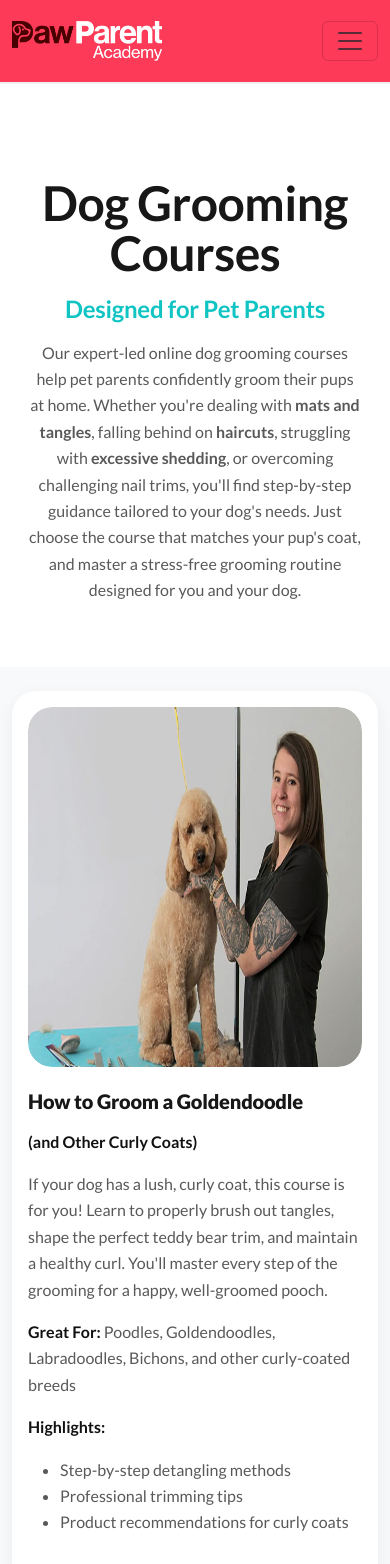
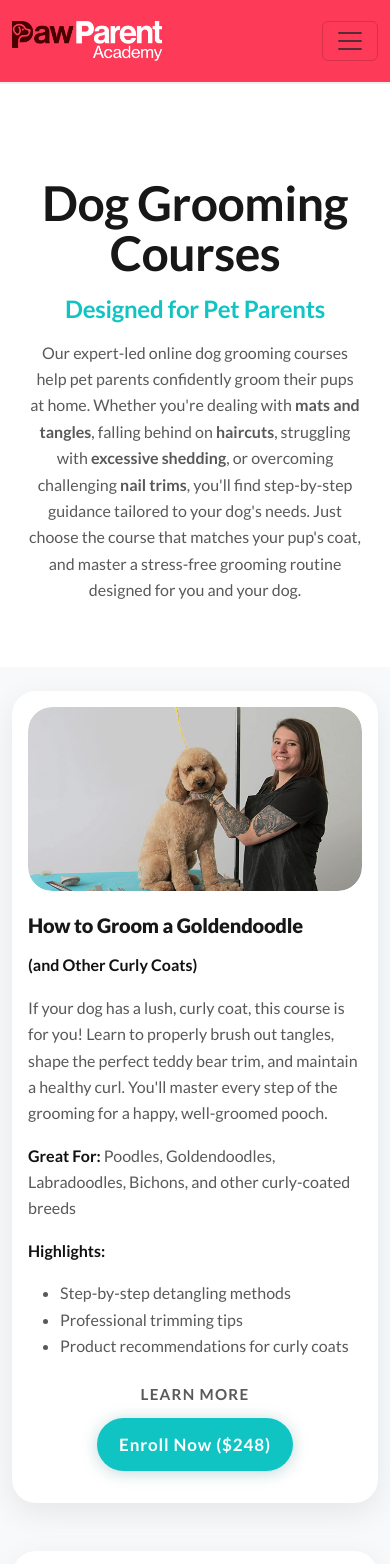
Before and after one commit to QCCareerSchool-Org/www.pawparentacademy.com, a Next.js app: page /courses in a window 390 px wide. Shown: the top 1564 px of the page. Built offline with nearby package versions, Linux system fonts and the light colour scheme.

Commit message:
Update mobile spacing

```diff
--- a/src/app/(main)/courses/CoursesHero/index.tsx
+++ b/src/app/(main)/courses/CoursesHero/index.tsx
@@ -10,7 +10,7 @@ export default function CoursesHero() {
             <h1 className="hero-heading">Dog Grooming Courses</h1>
             <h2 className={`hero-subheading ${styles.subtitle}`}>Designed for Pet Parents</h2>
             <p className="mt-3">
-              Our expert-led online dog grooming courses help pet parents confidently groom their pups at home. Whether you&apos;re dealing with <strong>mats and tangles</strong>, falling behind on <strong>haircuts</strong>, struggling with <strong>excessive shedding</strong>,  or overcoming challenging nail trims, you&apos;ll find step-by-step guidance tailored to your dog&apos;s needs.  Just choose the course that matches your pup&apos;s coat, and master a stress-free grooming routine designed for you and your dog.
+              Our expert-led online dog grooming courses help pet parents confidently groom their pups at home. Whether you&apos;re dealing with <strong>mats and tangles</strong>, falling behind on <strong>haircuts</strong>, struggling with <strong>excessive shedding</strong>,  or overcoming challenging <strong>nail trims</strong>, you&apos;ll find step-by-step guidance tailored to your dog&apos;s needs. Just choose the course that matches your pup&apos;s coat, and master a stress-free grooming routine designed for you and your dog.
             </p>
           </div>
         </div>
--- a/src/app/(main)/courses/PupPlaybooksHero/index.tsx
+++ b/src/app/(main)/courses/PupPlaybooksHero/index.tsx
@@ -9,7 +9,7 @@ export default function PupPlaybooksHero() {
           <div className="col-12 col-md-8 text-center">
             <h1 className="hero-heading">Pup Playbooks</h1>
             <h2 className={`hero-subheading ${styles.subtitle}`}>Care for Every Dog</h2>
-            <p className="lead mt-3">
+            <p className="mt-3">
               Discover quick and effective techniques to keep your pup happy, clean, and well-maintained with Paw Parent Academy&apos;s Pup Playbooks. These mini-courses are designed to make grooming easy, with simple, at-home care that enhances your pet&apos;s well-being and strengthens the bond you share.
             </p>
           </div>
--- a/src/app/(main)/courses/page.tsx
+++ b/src/app/(main)/courses/page.tsx
@@ -22,7 +22,7 @@ export default function CoursesPage() {
       {/* Pup Playbooks section (hero + single feature) */}
       <PupPlaybooksHero />
 
-      {/* Pup Playbooks feature row: two cards */}
+      {/* Pup Playbooks course cards */}
       <section className="py-4 bg-white">
         <div className="container">
           <div className="row justify-content-center">
@@ -38,7 +38,7 @@ export default function CoursesPage() {
                 'Tools for stress-free trimming',
               ]}
               imageSrc={nailsThumb}
-              greatFor='All breeds, from tiny Chihuahuas to big Labradors'
+              greatFor="All breeds, from tiny Chihuahuas to big Labradors"
               learnHref="/courses/nail-trims-made-easy"
               enrollHref="/resource_redirect/offers/BZSKFNXJ"
               price="$68"
@@ -56,19 +56,14 @@ export default function CoursesPage() {
                 'Tips for maintaining coat health',
               ]}
               imageSrc={desheddingThumb}
-              greatFor='Heavy shedding double-coated breeds'
+              greatFor="Heavy shedding double-coated breeds"
               learnHref="/courses/deshedding-mastery"
               enrollHref="/resource_redirect/offers/FvrF2AjN"
               price="$68"
             />
           </div>
-        </div>
-      </section>
 
-      {/* Paws-itive single centered feature */}
-      <section className="py-4 bg-white">
-        <div className="container">
-          <div className="row justify-content-center">
+          <div className="row justify-content-center mt-3">
             <CourseFeature
               title="Paws-itive Grooming"
               subtitle=""
@@ -85,7 +80,6 @@ export default function CoursesPage() {
               learnHref="/courses/paws-itive-grooming"
               enrollHref="/resource_redirect/offers/VVEgFcZX"
               price="$68"
-              noCol={false} // Ensure consistent column structure
             />
           </div>
         </div>
--- a/src/components/CourseFeature/index.tsx
+++ b/src/components/CourseFeature/index.tsx
@@ -76,5 +76,5 @@ export default function CourseFeature({
     return card;
   }
 
-  return <div className="col-12 col-md-6 mb-4">{card}</div>;
+  return <div className="col-12 col-md-6 mb-5">{card}</div>;
 }
--- a/src/components/CourseFeature/styles.module.scss
+++ b/src/components/CourseFeature/styles.module.scss
@@ -1,16 +1,22 @@
 .block {
   border-radius: 24px;
-  box-shadow: 0 6px 18px rgba(0,0,0,0.06);
+  box-shadow: 0 10px 32px rgba(0,0,0,0.08);
   padding: 2rem; /* Further increase inner spacing */
 }
 .mediaWrap {
   overflow: hidden;
   border-radius: 24px;
+  position: relative;
+  width: 100%;
+  padding-top: 65%;
 }
 .image {
+  border-radius: 24px;
+  position: absolute;
+  inset: 0;
   width: 100%;
-  display: block;
-  border-radius: 24px;
+  height: 100%;
+  object-fit: cover;
 }
 
 .ctaStack {
@@ -18,6 +24,7 @@
   flex-direction: column;
   gap: 0.75rem;
   margin-top: 1.5rem;
+  padding-bottom: 1rem;
   align-items: flex-start;
 }
 
@@ -49,10 +56,14 @@
   transition: background-color 0.2s ease, color 0.2s ease;
   align-self: flex-start;
   text-decoration: none;
-  box-shadow: 0 5px 16px rgba(13, 155, 155, 0.25);
+  box-shadow: 0 2px 16px rgba(11, 102, 102, 0.25);
 }
 
 @media (max-width: 576px) {
+  .mediaWrap {
+    padding-top: 55%;
+  }
+
   .ctaStack {
     align-items: center;
     text-align: center;
```
